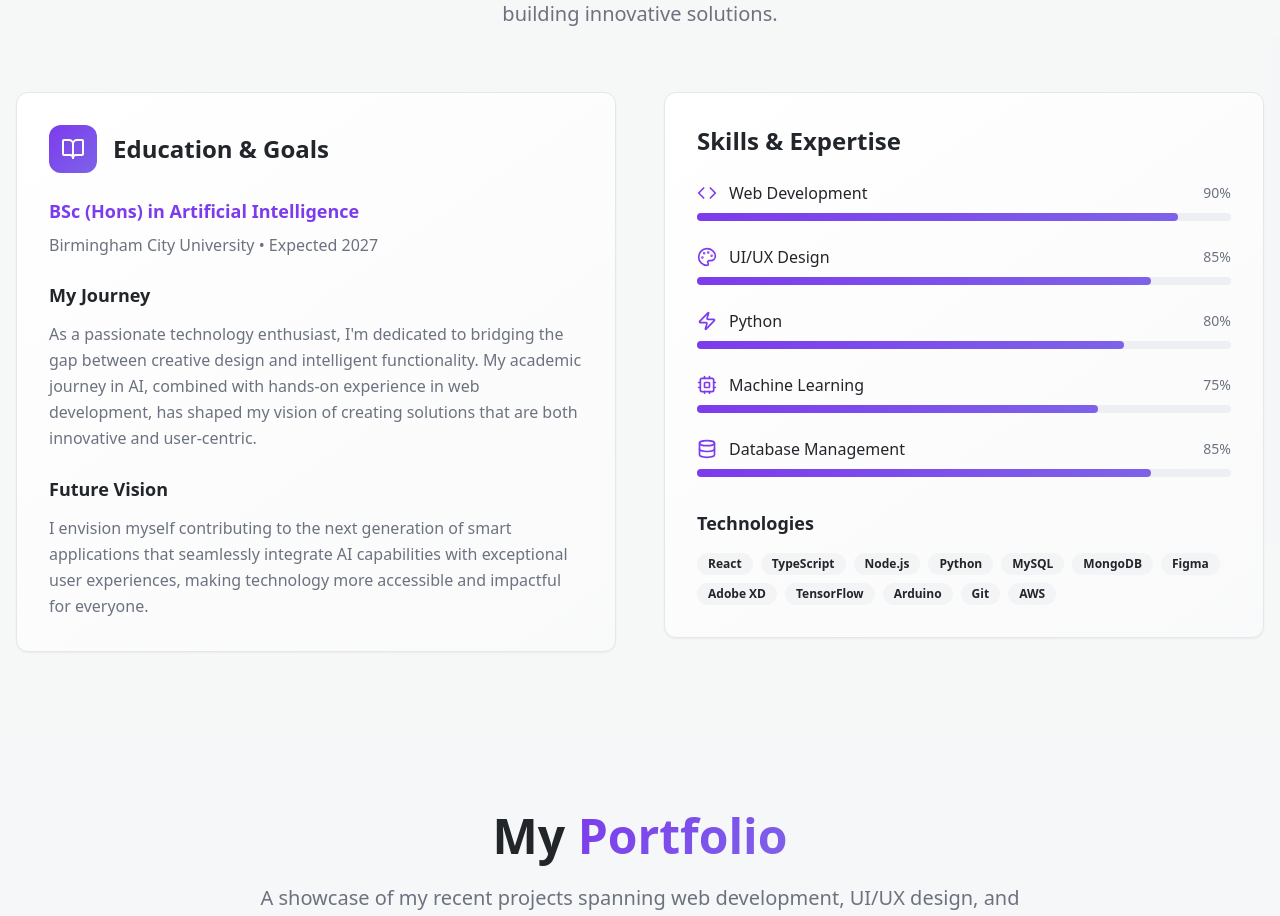
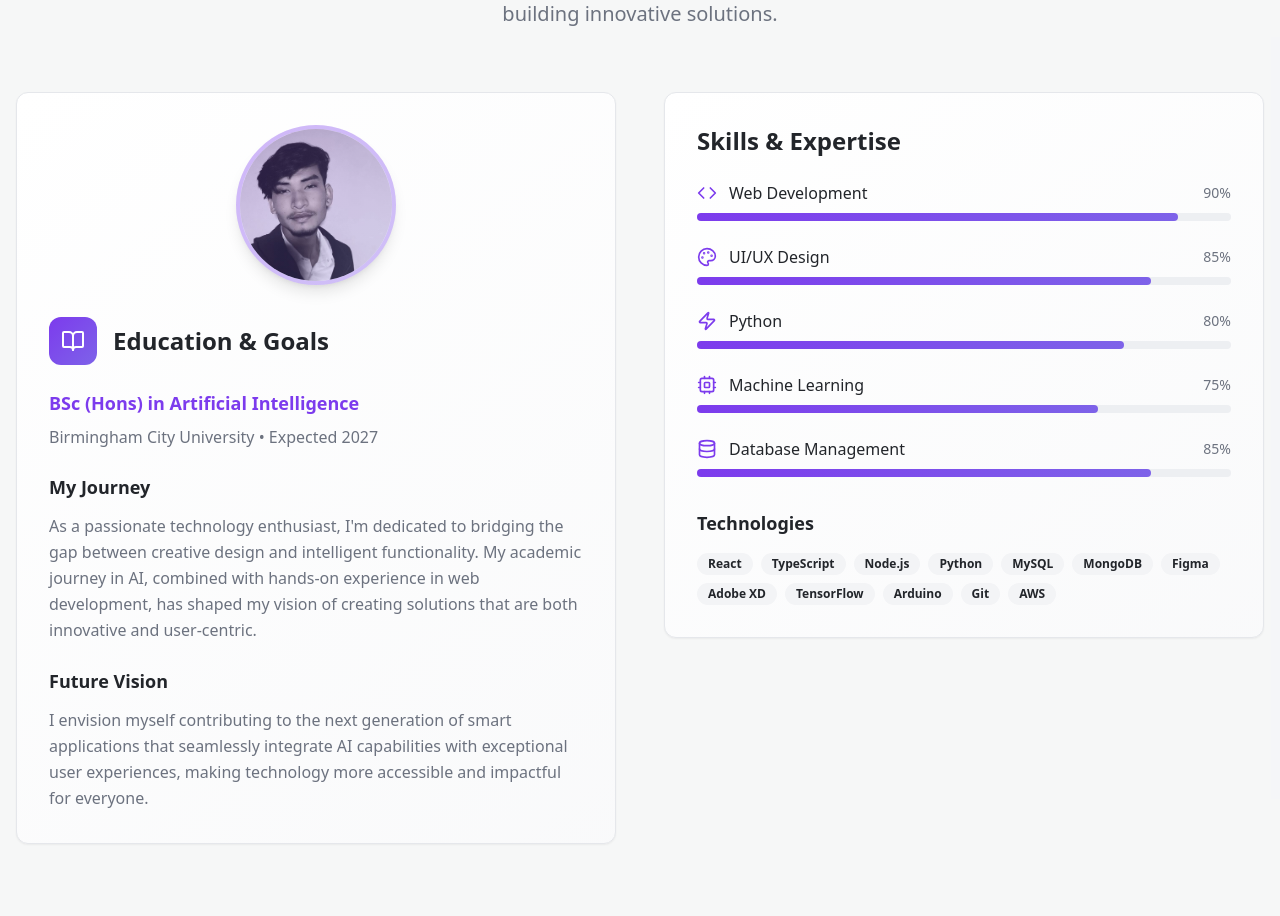
Before and after one commit to Dhiru767/dhiruportfolio, a React (Vite) app: page / in a window 1280 px wide. Shown: the part 980-1896 px from the top of the page. Built offline with nearby package versions, Linux system fonts and the light colour scheme; the HTML template or start-up script is replaced by a standard one.

Commit message:
Add profile photo to About section

```diff
--- a/src/components/About.tsx
+++ b/src/components/About.tsx
@@ -33,6 +33,18 @@ const About = () => {
           <div className="animate-fade-in-up">
             <Card className="card-gradient card-hover">
               <CardContent className="p-8">
+                {/* Profile Photo */}
+                <div className="flex justify-center mb-8">
+                  <div className="relative">
+                    <img
+                      src="/src/assets/dhiraj-photo.jpg"
+                      alt="Dhiraj Bohara - Professional Photo"
+                      className="w-40 h-40 rounded-full object-cover border-4 border-primary/20 shadow-lg"
+                    />
+                    <div className="absolute inset-0 rounded-full hero-gradient opacity-20"></div>
+                  </div>
+                </div>
+
                 <div className="flex items-center gap-4 mb-6">
                   <div className="p-3 hero-gradient rounded-lg">
                     <BookOpen className="text-primary-foreground" size={24} />
```
Also changed, not shown: src/assets/dhiraj-photo.jpg (added).
